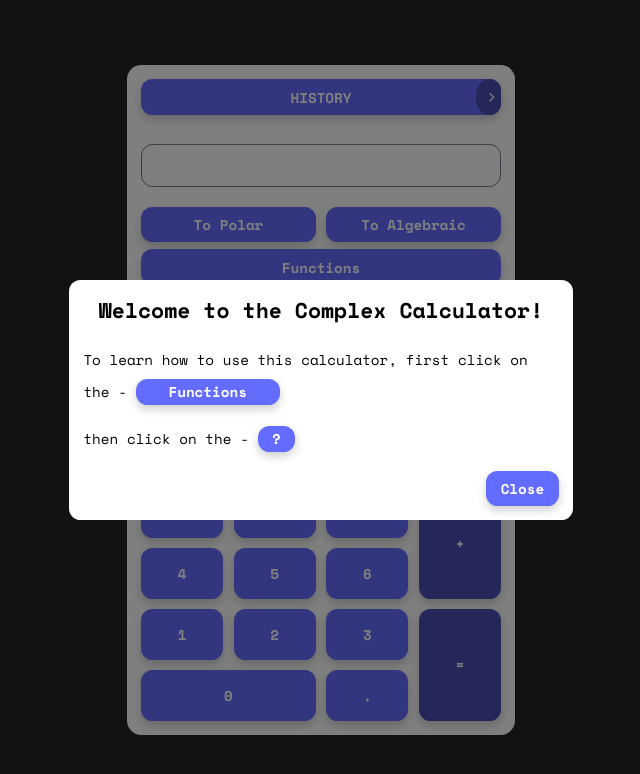
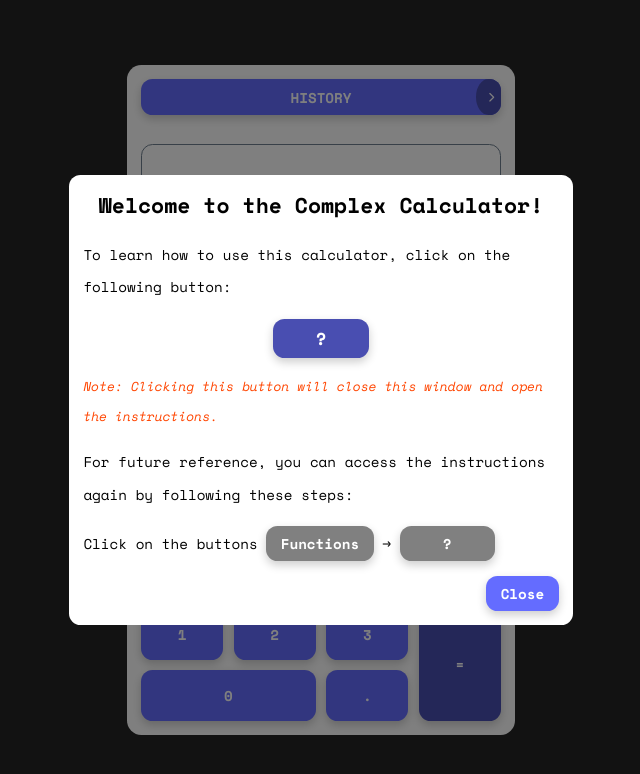
Before and after one commit to savin-maksim/all-test-projects, a React (Vite) app: page / in a window 1280 px wide. Shown: the top 774 px of the page, without its empty margins (319-959 px from the left). Built offline with nearby package versions, Linux system fonts and the light colour scheme.

Commit message:
changed tutorial

```diff
--- a/src/App/ComplexCalc.jsx
+++ b/src/App/ComplexCalc.jsx
@@ -335,6 +335,7 @@ function ComplexCalcV2() {
       <InitialTutorialModal
         isOpen={showInitialTutorial}
         onClose={() => setShowInitialTutorial(false)}
+        handleQuestionMarkClick={handleQuestionMarkClick}
       />
       <QuestionMarkInstructionsModal
         isOpen={showQuestionMarkInstructions}
--- a/src/Components/InitialTutorialModal.jsx
+++ b/src/Components/InitialTutorialModal.jsx
@@ -1,11 +1,27 @@
 import React from 'react';
 import Modal from '../Components/Modal';
 
-export const InitialTutorialModal = ({ isOpen, onClose }) => (
+export const InitialTutorialModal = ({ isOpen, onClose, handleQuestionMarkClick }) => (
   <Modal isOpen={isOpen} onClose={onClose}>
     <h2 style={{ textAlign: 'center' }}>Welcome to the Complex Calculator!</h2>
-    <p>To learn how to use this calculator, first click on the - <button style={{ padding: '0.15rem 1rem', width: '10rem' }}>Functions</button>
+    <p>To learn how to use this calculator, click on the following button:</p>
+    <div style={{ display: 'flex', justifyContent: 'center', margin: '1rem 0' }}>
+      <button
+        style={{ padding: '0.5rem 3rem', fontSize: '1.2rem', background: 'var(--secondary-color)' }}
+        onClick={() => {
+          onClose();
+          handleQuestionMarkClick();
+        }}
+      >
+        ?
+      </button>
+    </div>
+    <p style={{ fontStyle: 'italic', fontSize: '0.9rem', color: 'orangered' }}>
+      Note: Clicking this button will close this window and open the instructions.
     </p>
-    <p>then click on the - <button style={{ padding: '0.15rem 1rem' }}>?</button></p>
+    <p>
+      For future reference, you can access the instructions again by following these steps:
+      <p>Click on the buttons <button style={{ padding: '0.5rem 1rem', background: 'grey' }}>Functions</button> &rarr; <button style={{ padding: '0.5rem 3rem', background: 'gray' }}>?</button> </p>
+    </p>
   </Modal>
 );
--- a/src/Components/QuestionMarkInstructionsModal.jsx
+++ b/src/Components/QuestionMarkInstructionsModal.jsx
@@ -10,7 +10,7 @@ export const QuestionMarkInstructionsModal = ({ isOpen, onClose }) => (
             <p>
                This calculator functions as a standard text-based calculator.
                Pay special attention to the <button style={{ padding: '0.15rem 1rem', marginRight: '1rem' }}>(</button><button style={{ padding: '0.15rem 1rem' }}>)</button> buttons,
-               as an unclosed pair will result in an <span style={{ color: 'red' }}>Error</span>.
+               as <strong style={{ color: 'orangered' }}>an unclosed pair will prevent the calculation from being performed</strong>.
             </p>
          </div>
          <div style={{ border: '1px solid var(--primary-color)', padding: '1rem', borderRadius: 'var(--button-border-radius)' }}>
@@ -112,11 +112,11 @@ export const QuestionMarkInstructionsModal = ({ isOpen, onClose }) => (
             </p>
             <ul style={{ listStyleType: 'none', padding: '0 1rem' }}>
                <li>2 inch to cm = 5.08 cm</li>
-               <li>cos(45 deg) = 0.70710678118655</li>
-               <li>90 km/h to m/s = 25 m / s</li>
+               <li>cos(45 deg) = 0.707</li>
+               <li>90 km/h to m/s = 25 m/s</li>
                <li>100000 N / m^2 = 100 kPa</li>
                <li>9.81 m/s^2 * 100 kg * 40 m = 39.24 kJ</li>
-               <li>460 V * 20 A * 30 days to kWh</li>
+               <li>460 V * 20 A * 30 days to kWh = 6624 kWh</li>
             </ul>
 
             <p style={{ marginTop: '1rem' }}>
@@ -128,9 +128,9 @@ export const QuestionMarkInstructionsModal = ({ isOpen, onClose }) => (
                D = 30 days
             </p>
             <span>Calculate energy in kWh</span>
-            <p>Vol * I * D to kWh = 66624 kWh</p>
+            <p>Vol * I * D to kWh = 6624 kWh</p>
             <p>
-               <span>Note:</span> When defining variables, make sure not to use names that match unit symbols (like "V" for volts or "A" for amperes) to avoid conflicts.
+               <span style={{ color: 'var(--primary-color)' }}>Note: When defining variables, make sure not to use names that match unit symbols (like "V" for volts or "A" for amperes) to avoid conflicts.</span>
             </p>
          </div>
          <div style={{ border: '1px solid var(--primary-color)', padding: '1rem', borderRadius: 'var(--button-border-radius)' }}>
@@ -177,6 +177,11 @@ export const QuestionMarkInstructionsModal = ({ isOpen, onClose }) => (
                To access your history, click the <button style={{ padding: '0.15rem 1rem' }}>history</button> button. In the history window, you can switch between calculation history and saved variables using the <button style={{ padding: '0.15rem 1rem' }}>Variables/Calculations</button> toggle button.
             </p>
          </div>
+         <div style={{ border: '1px solid var(--primary-color)', padding: '1rem', borderRadius: 'var(--button-border-radius)' }}>
+            <strong style={{ color: 'var(--primary-color)' }}>
+               All additional windows, including history cards, can be closed by clicking anywhere outside of the cards.
+            </strong>
+         </div>
       </div>
-   </Modal >
+   </Modal>
 );
```
